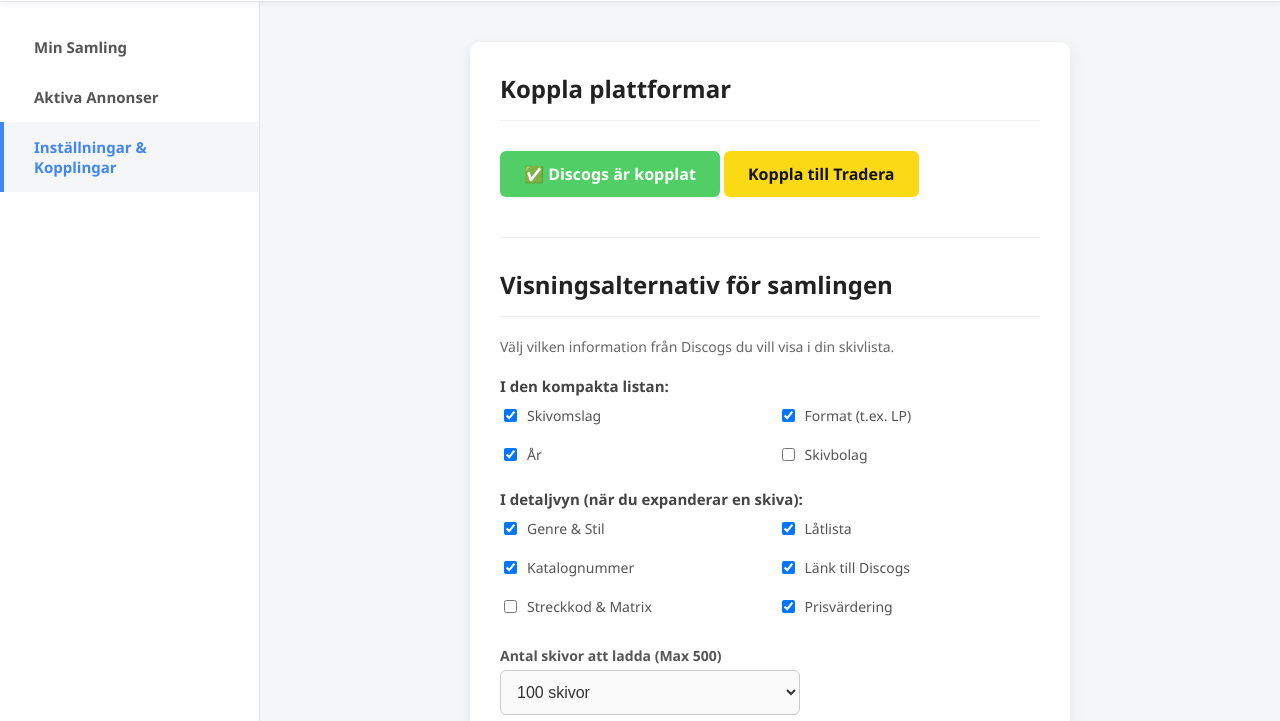
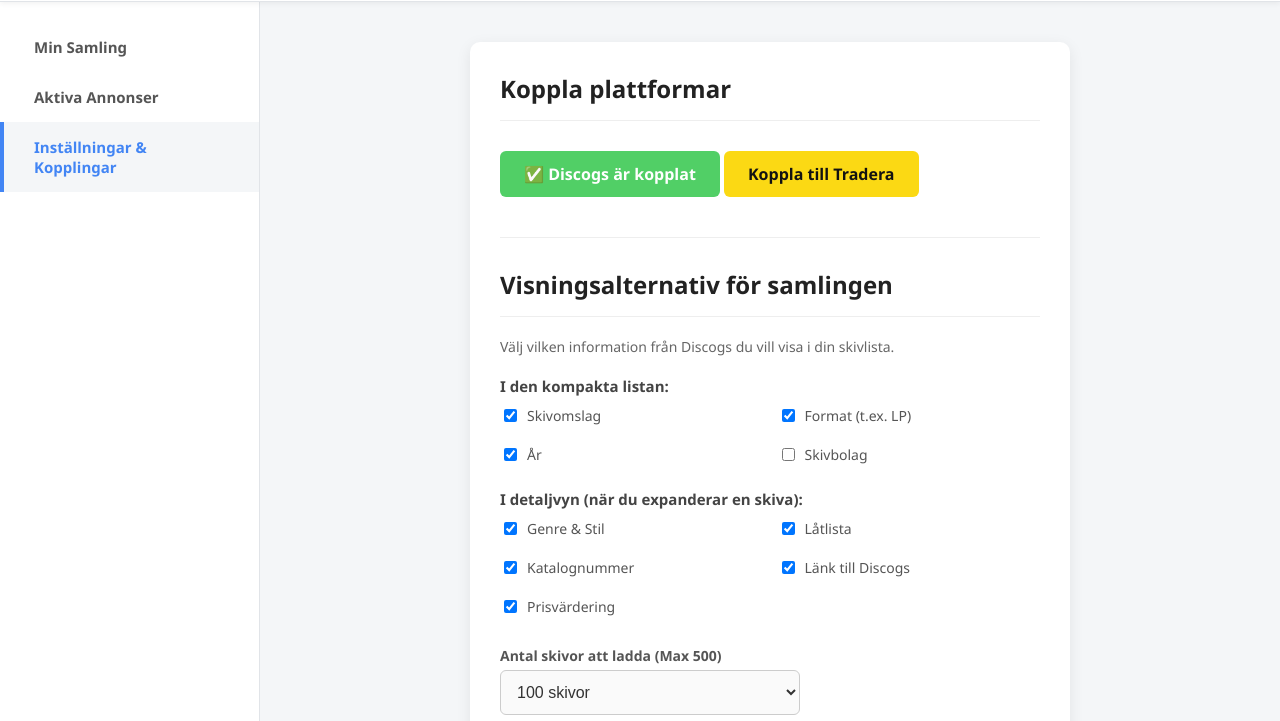
Before and after one commit to fuzzbdn/Tradeogs, a website: page public/dashboard.html in a window 1280 px wide. Shown: the part 79-800 px from the top of the page. Drawn offline with Linux system fonts and the light colour scheme; sample sign-in values are in the browser's storage.

Commit message:
Update dashboard.html

```diff
--- a/public/dashboard.html
+++ b/public/dashboard.html
@@ -93,9 +93,6 @@
                             <input type="checkbox" id="set-url" checked style="width: auto; margin-right: 10px;"> Länk till Discogs
                         </label>
                         <label style="display: flex; align-items: center; cursor: pointer; font-weight: normal;">
-                            <input type="checkbox" id="set-matrix" style="width: auto; margin-right: 10px;"> Streckkod & Matrix
-                        </label>
-                        <label style="display: flex; align-items: center; cursor: pointer; font-weight: normal;">
                             <input type="checkbox" id="set-price" checked style="width: auto; margin-right: 10px;"> Prisvärdering
                         </label>
                     </div>
```
